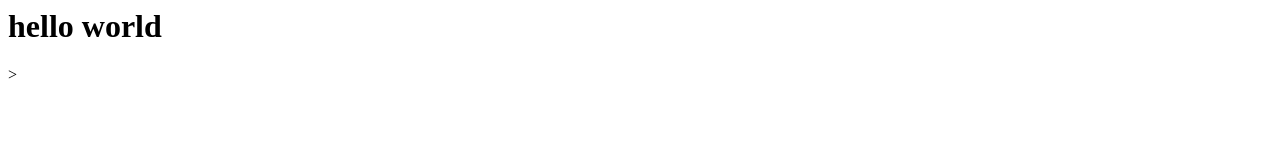
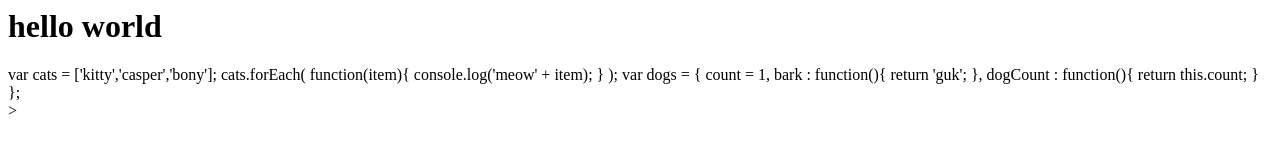
Before and after one commit to w33zy5/BDT17, a plain HTML site: page index.html in a window 1280 px wide. Drawn offline with Linux system fonts and the light colour scheme.

Commit message:
penambahan cats and dogs

```diff
--- a/index.html
+++ b/index.html
@@ -2,6 +2,22 @@
 <body>
 <div>
 	<h1>hello world</h1>
+	var cats = ['kitty','casper','bony'];
+	cats.forEach(
+		function(item){
+			console.log('meow' + item);
+		}
+	);
+
+	var dogs = {
+		count = 1,
+		bark : function(){
+			return 'guk';
+		},
+		dogCount : function(){
+			return this.count;
+		}
+	};
 <div>
 </div>
 </div>
```
